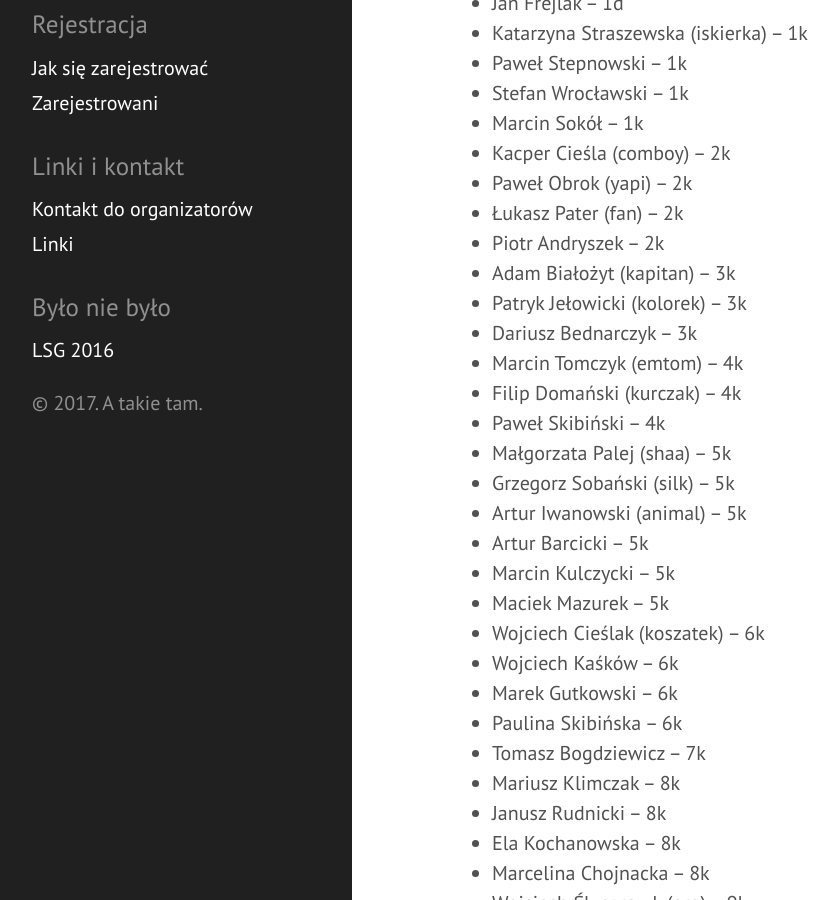
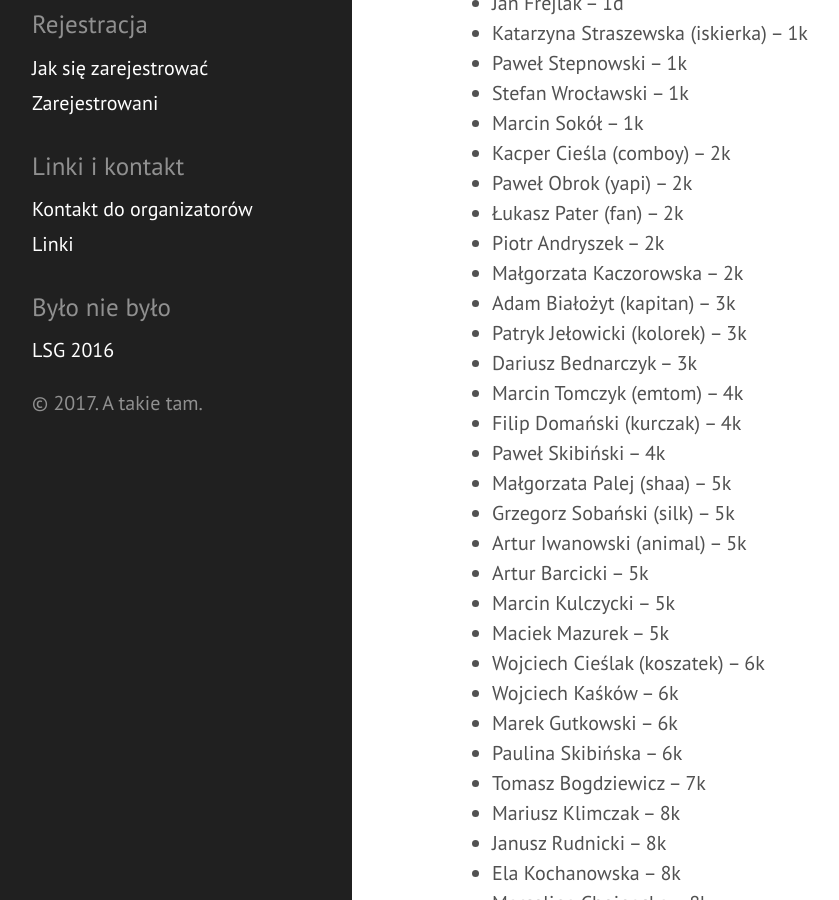
Before and after one commit to tasuki/lsg, a Jekyll site: the page built from zarejestrowani.md, in a window 1280 px wide and 900 px high, scrolled down 610 px. Shown: the whole window, without its empty margins (8-847 px from the left). Built offline with Jekyll 4.4.1, drawn with Linux system fonts in a browser that asks for light colours.

Commit message:
Update zarejestrowani.md

```diff
--- a/zarejestrowani.md
+++ b/zarejestrowani.md
@@ -29,6 +29,7 @@ Zarejestrowani uczestnicy (mniej więcej wg siły):
 - Paweł Obrok (yapi) -- 2k
 - Łukasz Pater (fan) -- 2k
 - Piotr Andryszek -- 2k
+- Małgorzata Kaczorowska -- 2k
 - Adam Białożyt (kapitan) -- 3k
 - Patryk Jełowicki (kolorek) -- 3k
 - Dariusz Bednarczyk -- 3k
```
